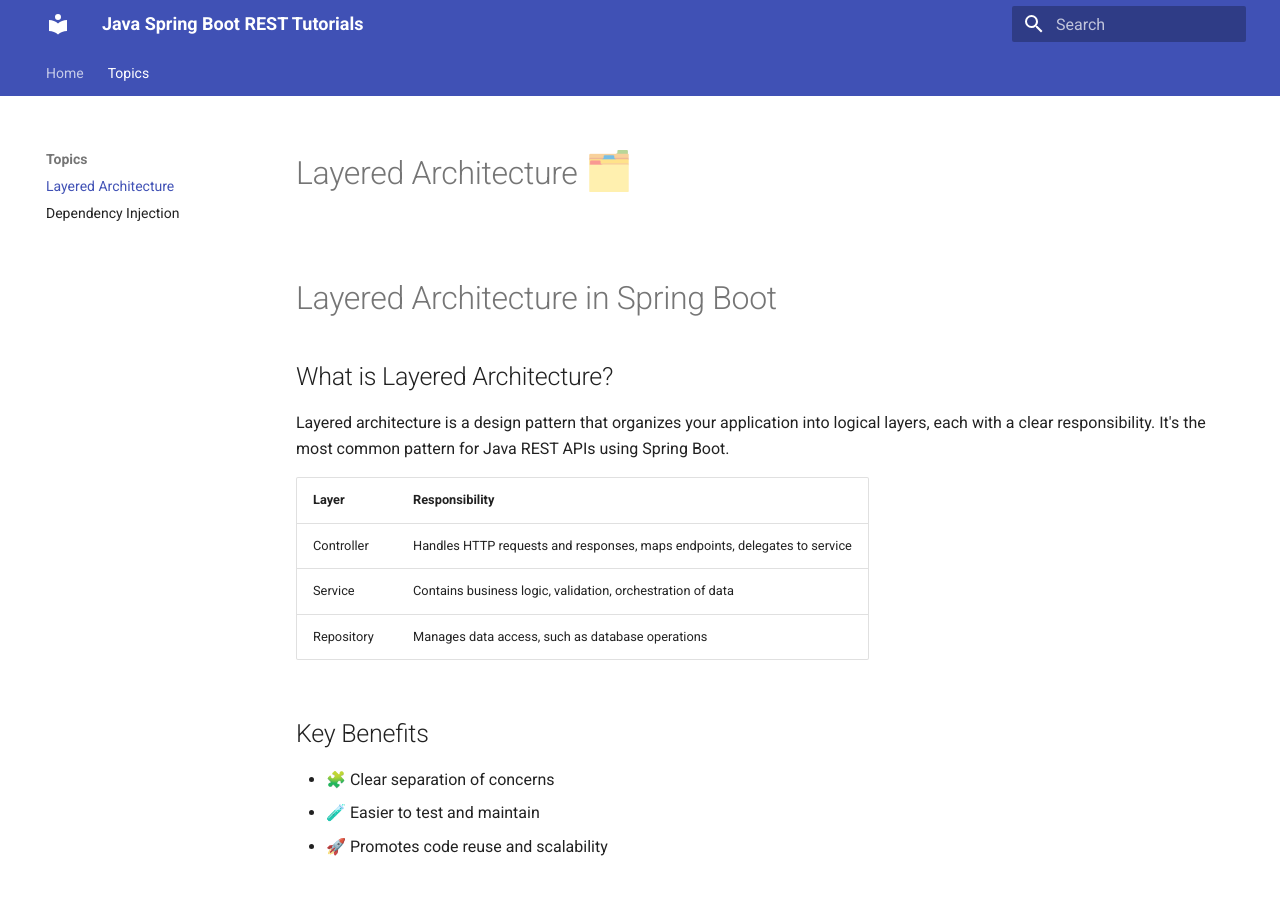
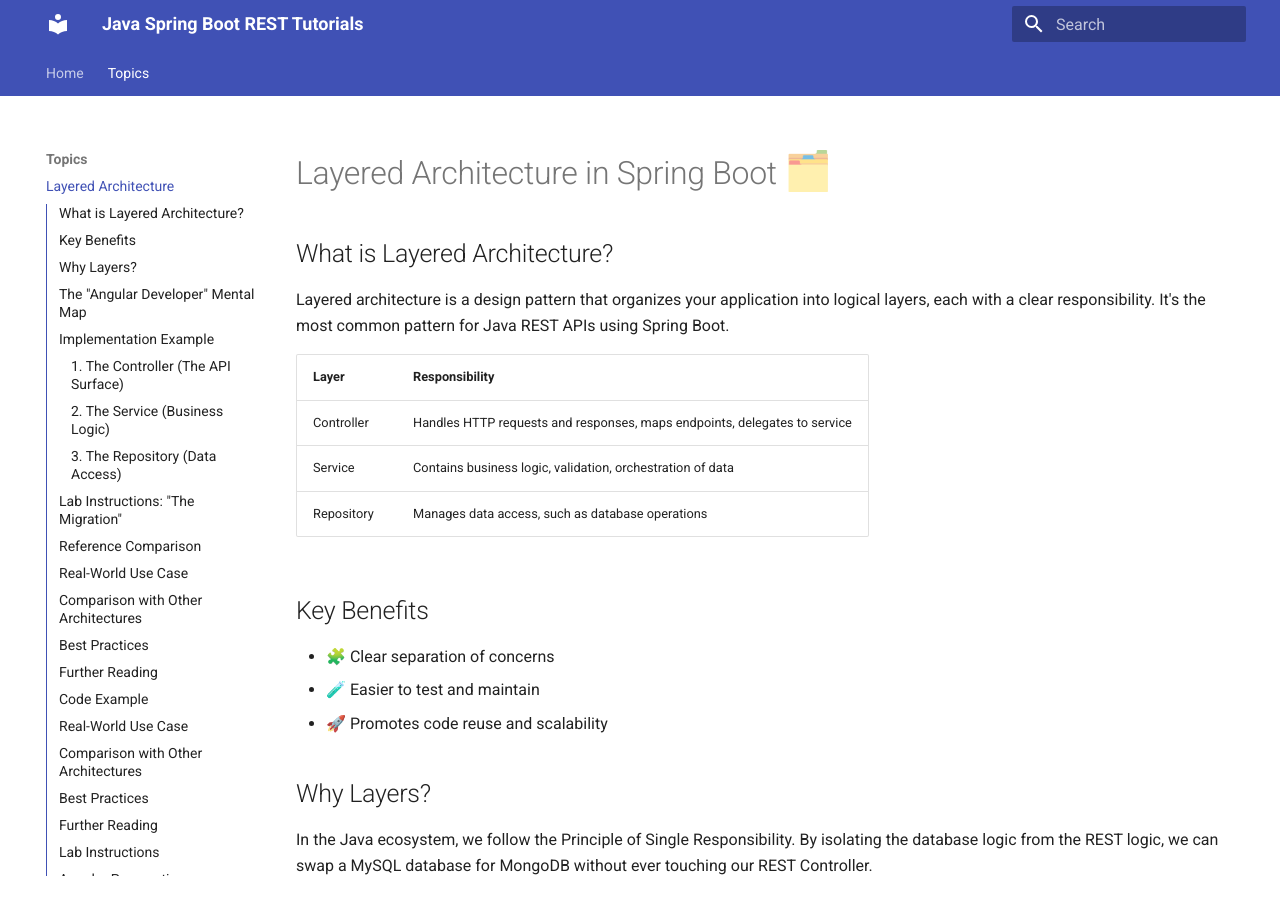
Before and after one commit to udayganeshK/java-tutorial, an MkDocs documentation site: the page built from docs/topics/layered-architecture.md, in a window 1280 px wide and 900 px high. Built offline with MkDocs 1.6.1 and Material for MkDocs 9.7.7, drawn with Linux system fonts in a browser that asks for light colours; some of the changed lines change nothing that is shown.

Commit message:
docs: remove duplicate headings from Layered Architecture for cleaner look

```diff
--- a/docs/topics/layered-architecture.md
+++ b/docs/topics/layered-architecture.md
@@ -1,11 +1,6 @@
 
 
-# Layered Architecture <span style="font-size:1.2em;">🗂️</span>
-
-<br>
-
-
-# Layered Architecture in Spring Boot
+# Layered Architecture in Spring Boot <span style="font-size:1.2em;">🗂️</span>
 
 ## What is Layered Architecture?
 Layered architecture is a design pattern that organizes your application into logical layers, each with a clear responsibility. It's the most common pattern for Java REST APIs using Spring Boot.
```
